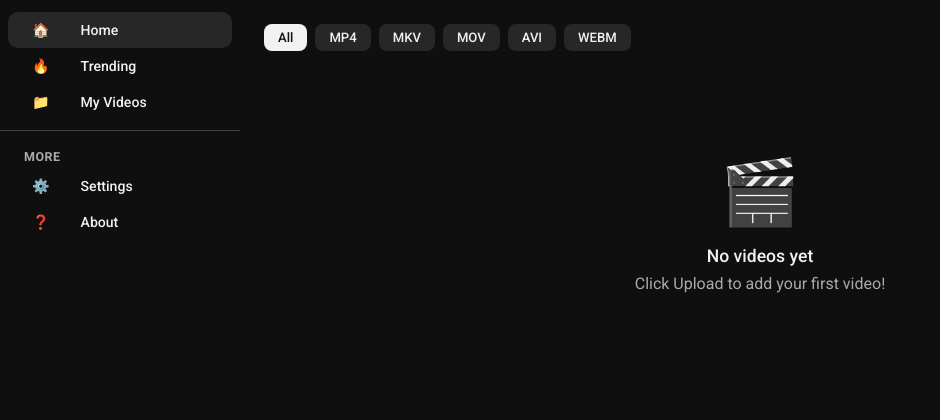
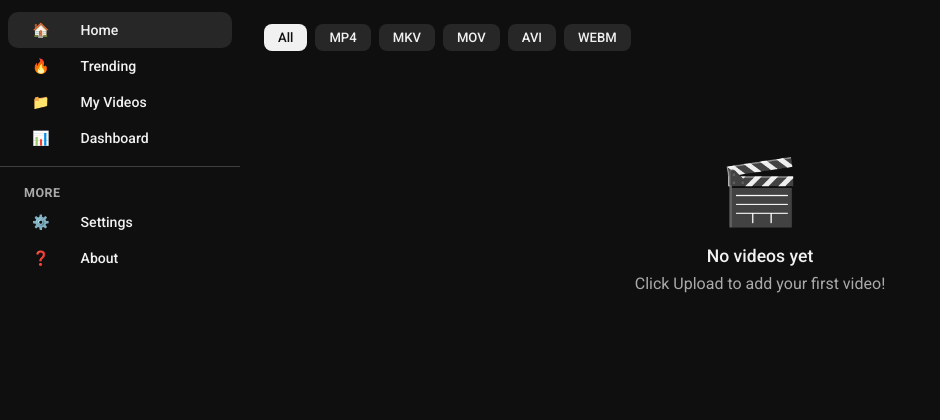
Before and after one commit to brahimsprivateacc-del/vaultstream, a Flask app: page / in a window 1280 px wide. Shown: the part 56-476 px from the top of the page, without its empty margins (0-940 px from the left). Run offline with Flask 3, Linux system fonts and the light colour scheme; the visitor is signed in with stand-in values (Sample User, id 1); data that the repository does not hold is empty; some libraries are stand-ins or nearby versions.

Commit message:
Update index.html

```diff
--- a/templates/index.html
+++ b/templates/index.html
@@ -142,6 +142,7 @@ body { background: var(--bg); color: var(--text); font-family: 'Roboto', sans-se
   <a href="/trending" class="sidebar-item"><span>🔥</span>&nbsp;&nbsp;Trending</a>
   {% if user %}
   <a href="/profile/{{ user.username }}" class="sidebar-item"><span>📁</span>&nbsp;&nbsp;My Videos</a>
+  <a href="/dashboard" class="sidebar-item"><span>📊</span>&nbsp;&nbsp;Dashboard</a>
   {% else %}
   <a href="/login" class="sidebar-item"><span>📁</span>&nbsp;&nbsp;My Videos</a>
   {% endif %}
```
